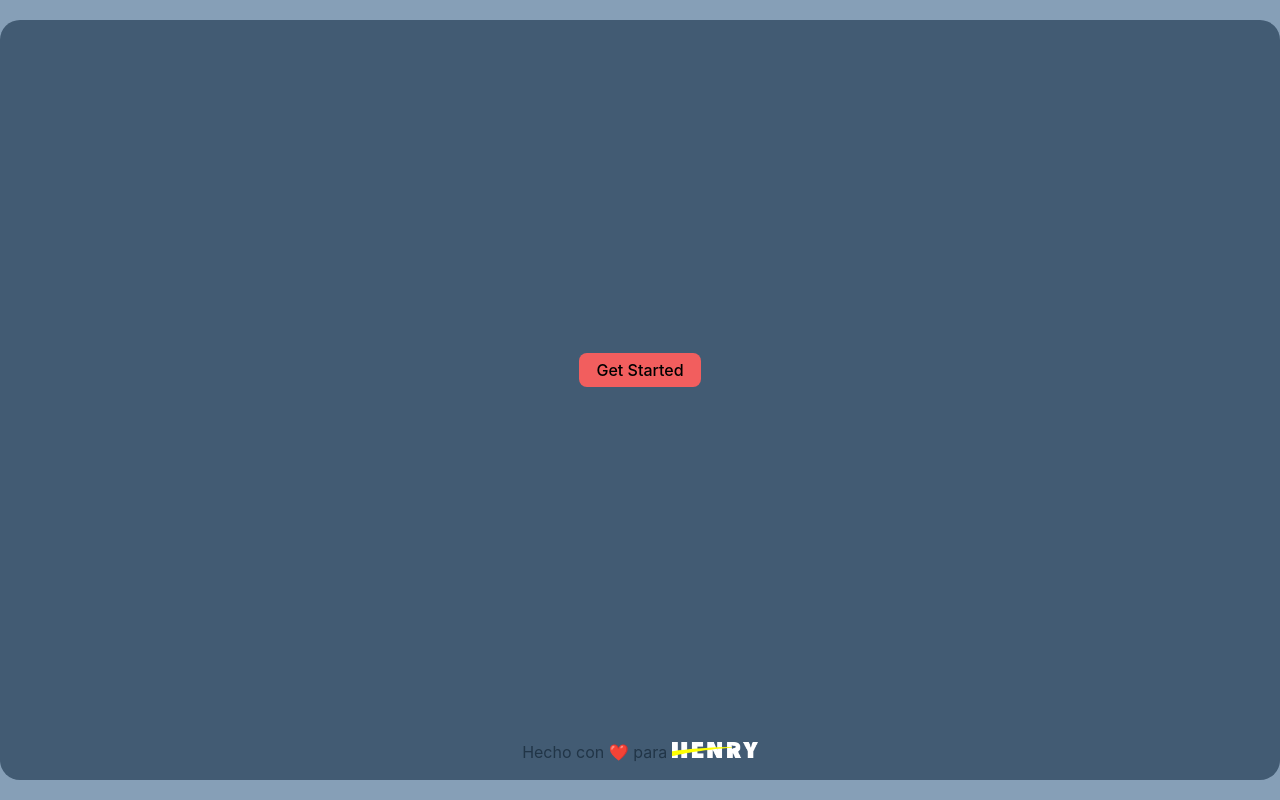
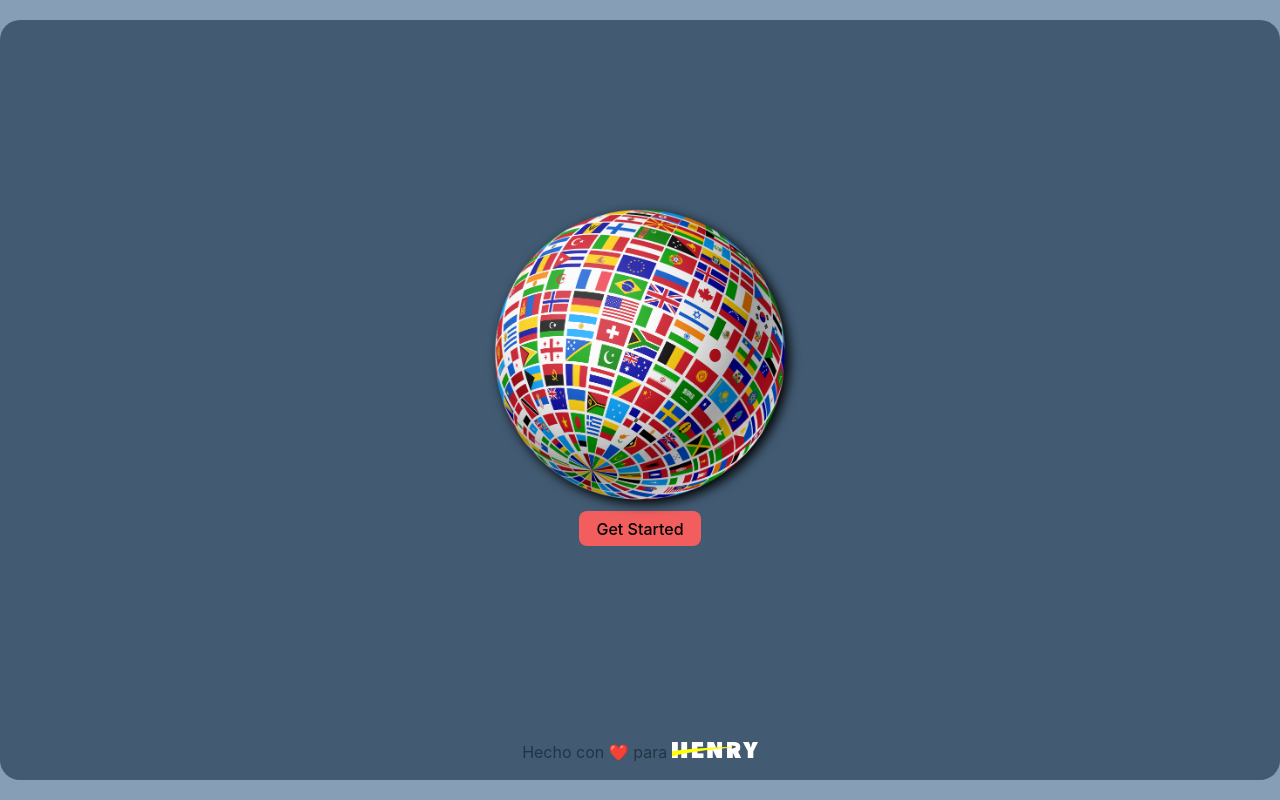
Before and after one commit to cerramaximiliano/Api-Countries, a React app in the folder client/: page / in a window 1280 px wide. Built offline with nearby package versions, Linux system fonts and the light colour scheme; the HTML template or start-up script is replaced by a standard one.

Commit message:
commit styles

```diff
--- a/client/src/components/Home/Home.jsx
+++ b/client/src/components/Home/Home.jsx
@@ -3,11 +3,13 @@ import {useNavigate} from 'react-router-dom';
 import styles from './Home.module.css';
 
 const Home = () => {
-    const navigate = useNavigate()
+    const navigate = useNavigate();
+    const flags = "../src/assets/earth_flags.png";
     return (
         <>
             <div className={styles.containerButton}>
-            <button onClick={() => navigate('/countries')  }>Get Started</button>
+                <img src={flags} alt="" />
+                <button onClick={() => navigate('/countries')  }>Get Started</button>
             </div>
         </>
     )
--- a/client/src/components/Home/Home.module.css
+++ b/client/src/components/Home/Home.module.css
@@ -1,3 +1,14 @@
 .containerButton{
-    margin: auto
+    margin: auto;
+    display: flex;
+    flex-direction: column;
 }
+.containerButton img {
+    width: 25%;
+    margin: auto;
+    filter: drop-shadow(4px 4px 6px black);
+}
+.containerButton button {
+    width: fit-content;
+    margin: auto;
+}
--- a/client/src/components/Nav/Nav.jsx
+++ b/client/src/components/Nav/Nav.jsx
@@ -99,9 +99,12 @@ export default function Nav () {
 
             </div>
 
-            <div>
+            <div className={styles.rightButtons}>
                 <Link to={'/form'}>
                     <button>Add Activity</button>
+                </Link>
+                <Link to={'/'}>
+                    <button>Logout</button>
                 </Link>
             </div>
             </div>
--- a/client/src/components/Nav/Nav.module.css
+++ b/client/src/components/Nav/Nav.module.css
@@ -23,3 +23,8 @@
   justify-content: space-between;
   margin-right: 10px;
 }
+.rightButtons{
+  display: flex;
+  flex-direction: column;
+  justify-content: space-between;
+}
```
Also changed, not shown: client/src/assets/earth_flags.png (added).
